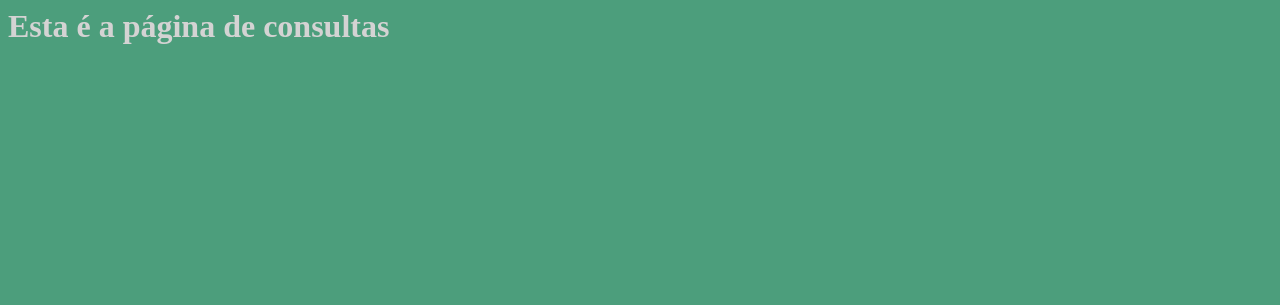
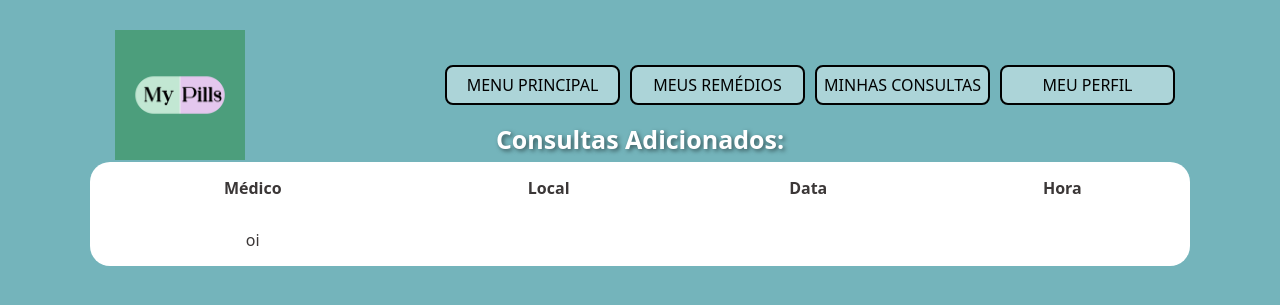
Before and after one commit to ilmoruuu/myPills, a Django app: page /consultas/ in a window 1280 px wide. Shown: the top 305 px of the page. Run offline with Django 5.2, Linux system fonts and the light colour scheme; some libraries are stand-ins or nearby versions.

Commit message:
tabela de consulta

```diff
--- a/projetomypills/mypills/app/templates/app/consultas.html
+++ b/projetomypills/mypills/app/templates/app/consultas.html
@@ -3,12 +3,176 @@
 <head>
     <meta charset="UTF-8">
     <meta name="viewport" content="width=device-width, initial-scale=1.0">
+    <link rel="stylesheet"
+    href="https://cdn.jsdelivr.net/npm/bootstrap@5.3.2/dist/css/bootstrap.min.css" >
     <link rel="stylesheet" href="{% static 'app/styles.css' %}">
     <link rel="shortcut icon" href="{% static 'app/imagens/Logo.png'%}" type="image/x-icon">
     <title>Consultas</title>
+
+    <style>
+        body {
+            background-repeat: no-repeat;
+            background-size: cover;
+            background-color:#74b4bb;
+        }
+        .topo {
+            display: flex;
+            justify-content: center;
+            align-items: center;
+            padding: 10px;
+            position: fixed;
+            top: 0;
+            width: 100%;
+            z-index: 1000;
+        }
+        .tit {
+            font-size: 25px;
+            color: white;
+            text-align: center;
+            font-weight: bold;
+            text-shadow: 2px 2px 4px rgba(0, 0, 0, 0.5);
+        }
+        .topo-botoes {
+            width: 175px;
+            height: 40px;
+            border-radius: 8px;
+            border: 2px solid black;
+            color: black;
+            background-color: #acd4d8;
+            font-weight: 500;
+            margin-right: 10px;
+        }
+        .container {
+            margin-top: 80px;
+            padding: 20px;
+        }
+        .tabela-container {
+            max-height: 500px;
+            overflow-y: auto;
+        }
+        .tabela {
+            width: 100%;
+            border-radius: 20px;
+            background-color: white;
+            color: rgb(59, 55, 55);
+            border-collapse: collapse;
+        }
+        .tabela th, .tabela td {
+            padding: 15px;
+            text-align: center;
+        }
+        .tabela th {
+            position: -webkit-sticky;
+            position: sticky;
+            top: 0;
+            color: rgb(59, 55, 55);
+            z-index: 100;
+        }
+
+    </style>
+
 </head>
 <body>
-    <h1>Esta é a página de consultas </h1>
+    <header class="topo">
+        <img src="{% static 'app/imagens/Logo.png' %}"
+        class="logo-login"
+        style="margin-right: 200px;">
+        <button class="topo-botoes" id="principal">
+            MENU PRINCIPAL
+        </button>
+        <button class="topo-botoes" id="remedios">
+            MEUS REMÉDIOS
+        </button>
+        <button class="topo-botoes" id="consultas">
+            MINHAS CONSULTAS
+        </button>
+        <button class="topo-botoes" id="perfil">
+            MEU PERFIL
+        </button>
+    </header>
+    <br>
+    <div class="container">
+        <h3 class="tit">Consultas Adicionados:</h3>
+        <table class="tabela">
+            <thead>
+                <tr class="topo-tabela">
+                    <th>Médico</th>
+                    <th>Local</th>
+                    <th>Data</th>
+                    <th>Hora</th>
+                </tr>
+            </thead>
+            <tbody class="corpo-tabela">
+                <tr>
+                    <td>
+                        <!--aqui vai aumentar o tamanho de acordo com a quantidade de dados-->
+                        oi
+                    </td>
+                </tr>
+            </tbody>
+        </table>
+    </div>
+    <script type="text/javascript">
+        document.getElementById("principal").onclick = function () {
+            location.href = "http://127.0.0.1:8000/";
+        };
+        </script>
+    <script type="text/javascript">
+        document.getElementById("remedios").onclick = function () {
+            location.href = "http://127.0.0.1:8000/remedios/";
+        };
+        </script>
+    <script type="text/javascript">
+        document.getElementById("consultas").onclick = function () {
+            location.href = "http://127.0.0.1:8000/consultas/";
+        };
+        </script>
+    <script type="text/javascript">
+        document.getElementById("perfil").onclick = function () {
+            location.href = "http://127.0.0.1:8000/perfil/1";
+        };
+    </script>
+    <script>
+          async function fetchData() {
+            try {
+            const response = await fetch('mudar para URl de acesso do back');
 
+            if (!response.ok) {
+                throw new Error('Network response was not ok');
+            }
+
+            const data = await response.json();
+
+            populateTable(data);
+            } catch (error) {
+            console.error('Erro ao buscar dados:', error);
+            }
+        }
+
+        function populateTable(data) {
+            const tableBody = document.querySelector('.corpo-tabela');
+
+            tableBody.innerHTML = '';
+
+
+            data.forEach(item => {
+            const row = document.createElement('tr');
+
+            /*row.innerHTML = `
+
+                <td>${item. }</td>
+                <td>${item.local}</td>
+                <td>${item.horario}</td>
+                <td>${item.}</td>
+            `;
+            comentei porque as chaves do banco de dados não batia com as de consulta
+            */
+
+            tableBody.appendChild(row);
+            });
+        }
+
+        fetchData();
+    </script>
 </body>
 </html>
```
